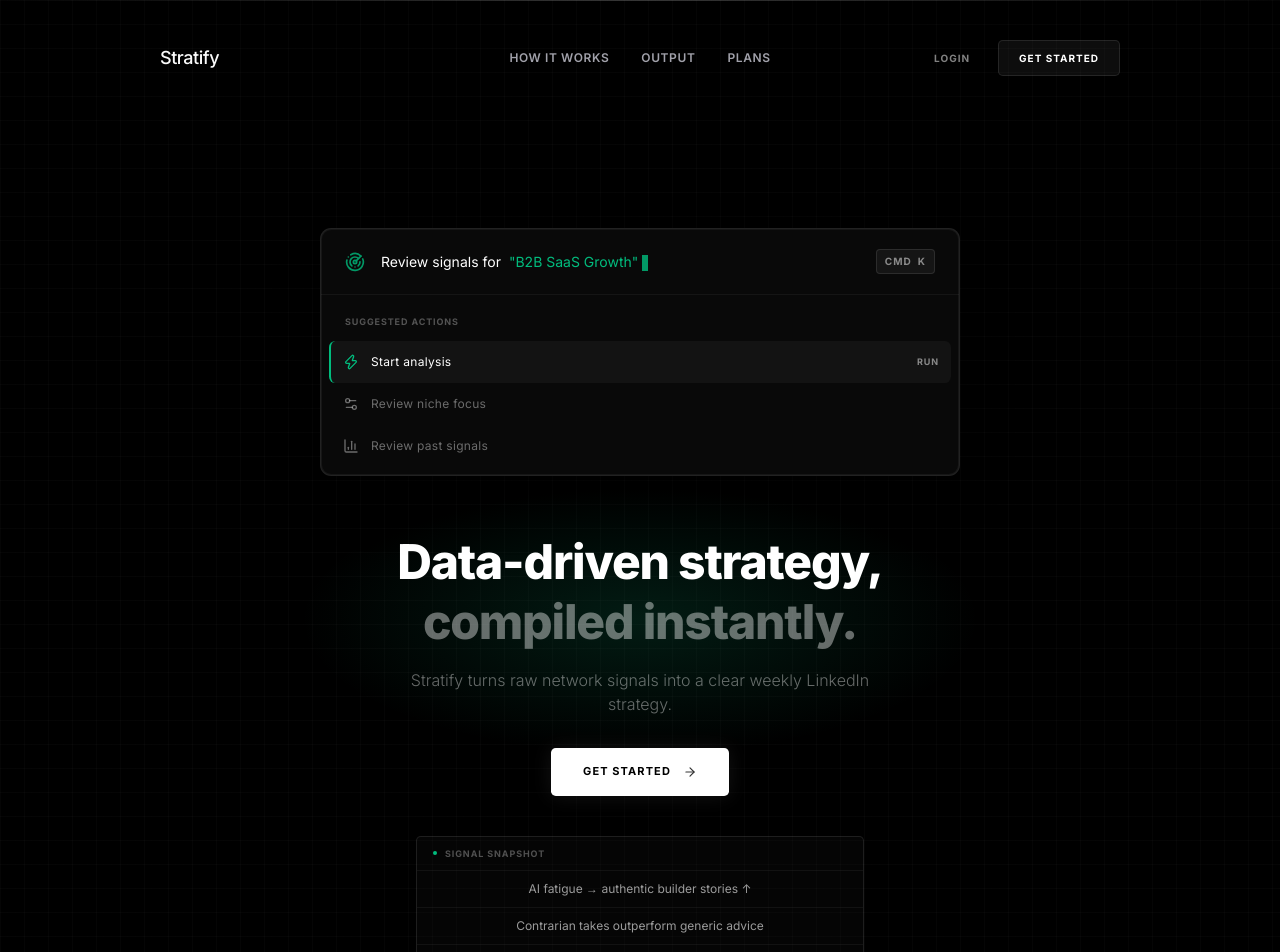
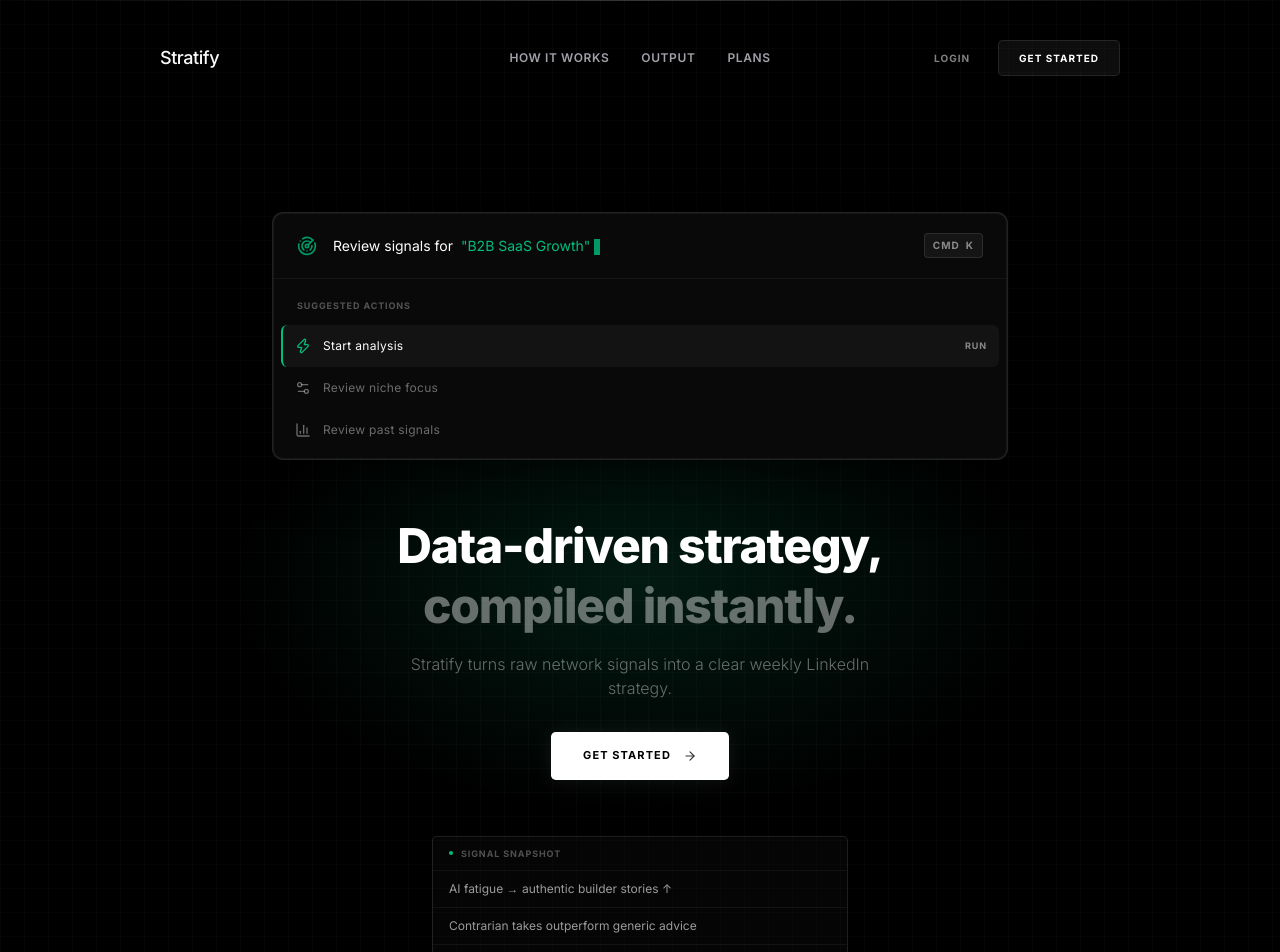
Before and after one commit to koidiam/stratify, a Next.js app: page / in a window 1280 px wide. Shown: the top 952 px of the page. Built offline with nearby package versions, Linux system fonts and the light colour scheme; no server answers.

Commit message:
stabilize landing hero layout in production

```diff
--- a/components/marketing/LandingPage.tsx
+++ b/components/marketing/LandingPage.tsx
@@ -135,22 +135,21 @@ export function LandingPage() {
 
         {/* Inverted Command Hero */}
         <motion.section
-          initial="hidden"
-          animate="visible"
-          className="relative z-0 mt-4 flex w-full min-h-[36rem] flex-col items-center justify-center py-10 md:mt-6 md:min-h-[40rem] md:py-12 lg:min-h-[calc(100svh-12rem)]"
+          initial={{ opacity: 0, y: 12 }}
+          animate={{ opacity: 1, y: 0 }}
+          transition={{ duration: 0.7, ease: 'easeOut' }}
+          className="relative z-0 mt-4 py-6 md:mt-6 md:py-8"
         >
-          {/* Background 3D Perspective Glow */}
-          <div className="absolute inset-x-0 top-1/2 -translate-y-1/2 h-96 bg-[radial-gradient(ellipse_at_center,rgba(16,185,129,0.15)_0%,transparent_50%)] pointer-events-none" />
+          <div className="absolute inset-x-0 top-24 h-[28rem] bg-[radial-gradient(ellipse_at_center,rgba(16,185,129,0.14)_0%,transparent_60%)] pointer-events-none md:top-32 md:h-[34rem]" />
 
-          <div className="relative z-10 w-full max-w-2xl px-4 flex flex-col items-center">
-             {/* The Command Palette simulation */}
+          <div className="relative z-10 flex flex-col gap-10 md:gap-14">
              <motion.div
-               initial={{ opacity: 0, y: 30, scale: 0.95, rotateX: 10 }}
-               animate={{ opacity: 1, y: 0, scale: 1, rotateX: 0 }}
-               transition={{ duration: 0.8, ease: [0.16, 1, 0.3, 1] }}
-               style={{ perspective: 1000 }}
-               className="w-full overflow-hidden rounded-xl border border-white/10 bg-[#0A0A0A]/95 shadow-[0_24px_80px_-40px_rgba(0,0,0,0.9),0_0_0_1px_rgba(255,255,255,0.05)_inset]"
+               initial={{ opacity: 0, y: 20, scale: 0.98 }}
+               animate={{ opacity: 1, y: 0, scale: 1 }}
+               transition={{ duration: 0.75, ease: [0.16, 1, 0.3, 1] }}
+               className="mx-auto w-full max-w-3xl px-4"
              >
+               <div className="w-full overflow-hidden rounded-xl border border-white/10 bg-[#0A0A0A]/95 shadow-[0_24px_80px_-40px_rgba(0,0,0,0.9),0_0_0_1px_rgba(255,255,255,0.05)_inset]">
                 {/* Simulated Input */}
                 <div className="flex items-center gap-4 border-b border-white/5 px-6 py-5">
                   <Radar className="h-5 w-5 text-emerald-500 opacity-80" />
@@ -190,15 +189,16 @@ export function LandingPage() {
                      </div>
                   </div>
                 </div>
+               </div>
              </motion.div>
 
              <motion.div
-               initial={{ opacity: 0, y: 10 }}
+               initial={{ opacity: 0, y: 12 }}
                animate={{ opacity: 1, y: 0 }}
-               transition={{ delay: 0.4, duration: 0.8 }}
-               className="mt-14 text-center"
+               transition={{ delay: 0.12, duration: 0.7 }}
+               className="mx-auto w-full max-w-2xl px-4 text-center"
              >
-               <h1 className="text-3xl sm:text-4xl md:text-5xl font-extrabold tracking-tight text-white mb-4 leading-tight">
+               <h1 className="mb-4 text-3xl font-extrabold leading-tight tracking-tight text-white sm:text-4xl md:text-5xl">
                  Data-driven strategy, <br/><span className="text-white/40">compiled instantly.</span>
                </h1>
                <p className="text-sm md:text-base font-light text-white/40 max-w-lg mx-auto">
@@ -213,9 +213,15 @@ export function LandingPage() {
                   <ArrowRight size={14} className="opacity-80" />
                 </Link>
               </div>
+             </motion.div>
 
-              {/* Live Signal Snapshot */}
-              <div className="mt-10 w-full max-w-md mx-auto border border-white/10 rounded-sm bg-white/[0.02] divide-y divide-white/5">
+             <motion.div
+               initial={{ opacity: 0, y: 12 }}
+               animate={{ opacity: 1, y: 0 }}
+               transition={{ delay: 0.2, duration: 0.7 }}
+               className="mx-auto w-full max-w-md px-4"
+             >
+              <div className="w-full border border-white/10 rounded-sm bg-white/[0.02] divide-y divide-white/5">
                 <div className="px-4 py-2.5 flex items-center gap-2">
                   <span className="w-1 h-1 rounded-full bg-emerald-500" />
                   <span className="text-[9px] font-bold uppercase tracking-widest text-white/30">Signal Snapshot</span>
@@ -224,12 +230,12 @@ export function LandingPage() {
                  <div className="px-4 py-2.5 text-xs text-white/60">Contrarian takes outperform generic advice</div>
                  <div className="px-4 py-2.5 text-xs text-white/60">Personal proof hooks getting more saves</div>
                </div>
-               <p className="mt-3 text-[10px] text-white/20">Example signals from recent niche activity</p>
+               <p className="mt-3 text-center text-[10px] text-white/20">Example signals from recent niche activity</p>
              </motion.div>
           </div>
         </motion.section>
 
-        <section aria-label="Illustrative system output" className="mt-8 md:mt-10">
+        <section aria-label="Illustrative system output" className="mt-12 md:mt-14">
           <div className="mx-auto w-full max-w-4xl rounded-sm border border-white/10 bg-[#050505]/80">
             <div className="flex items-center justify-between gap-3 border-b border-white/10 px-4 py-3">
               <div className="flex items-center gap-2">
--- a/hooks/useFoundingStatus.ts
+++ b/hooks/useFoundingStatus.ts
@@ -1,9 +1,10 @@
 import { useState, useEffect } from 'react';
 
 export type FoundingStatusType = 'loading' | 'available' | 'sold_out' | 'error';
+type ResolvedFoundingStatusType = Exclude<FoundingStatusType, 'loading'>;
 
 interface FoundingAvailabilityResponse {
-  status?: FoundingStatusType;
+  status: ResolvedFoundingStatusType;
   remaining?: number;
   claimed?: number;
   total?: number;
```
